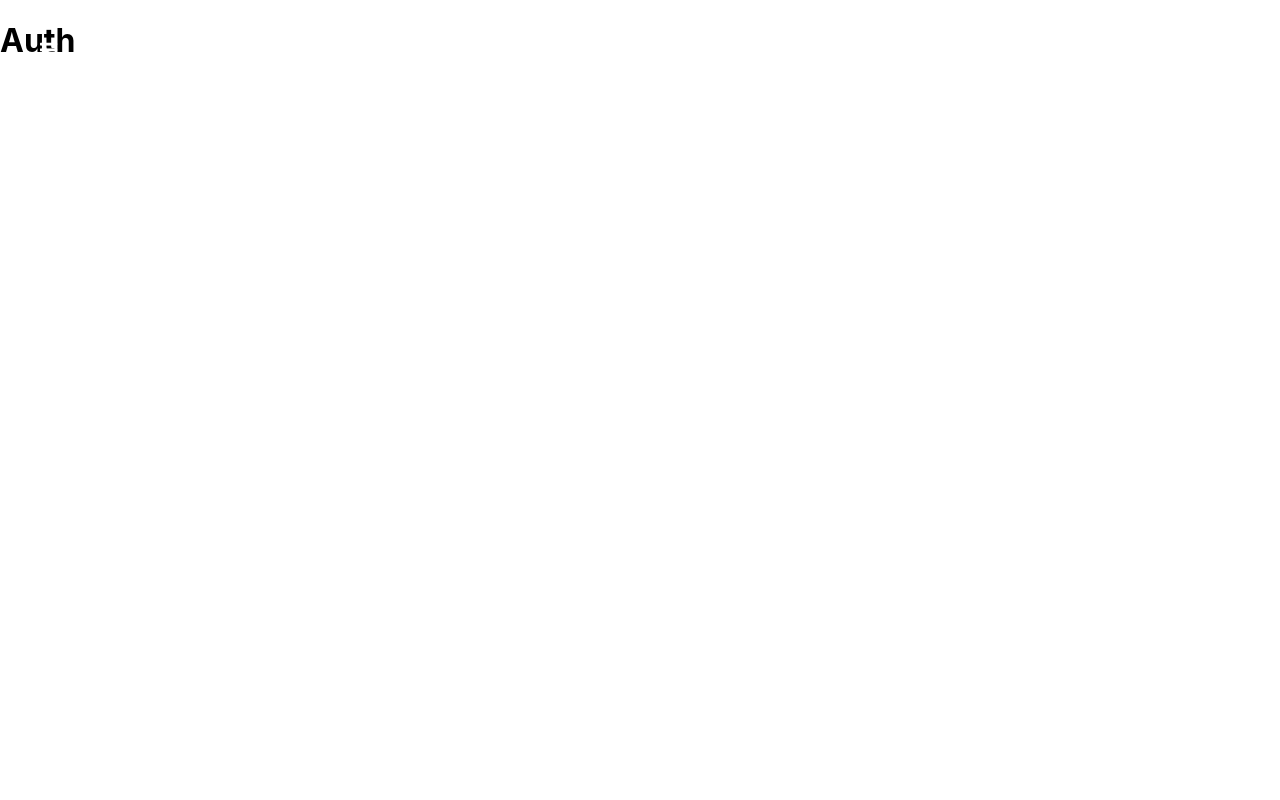
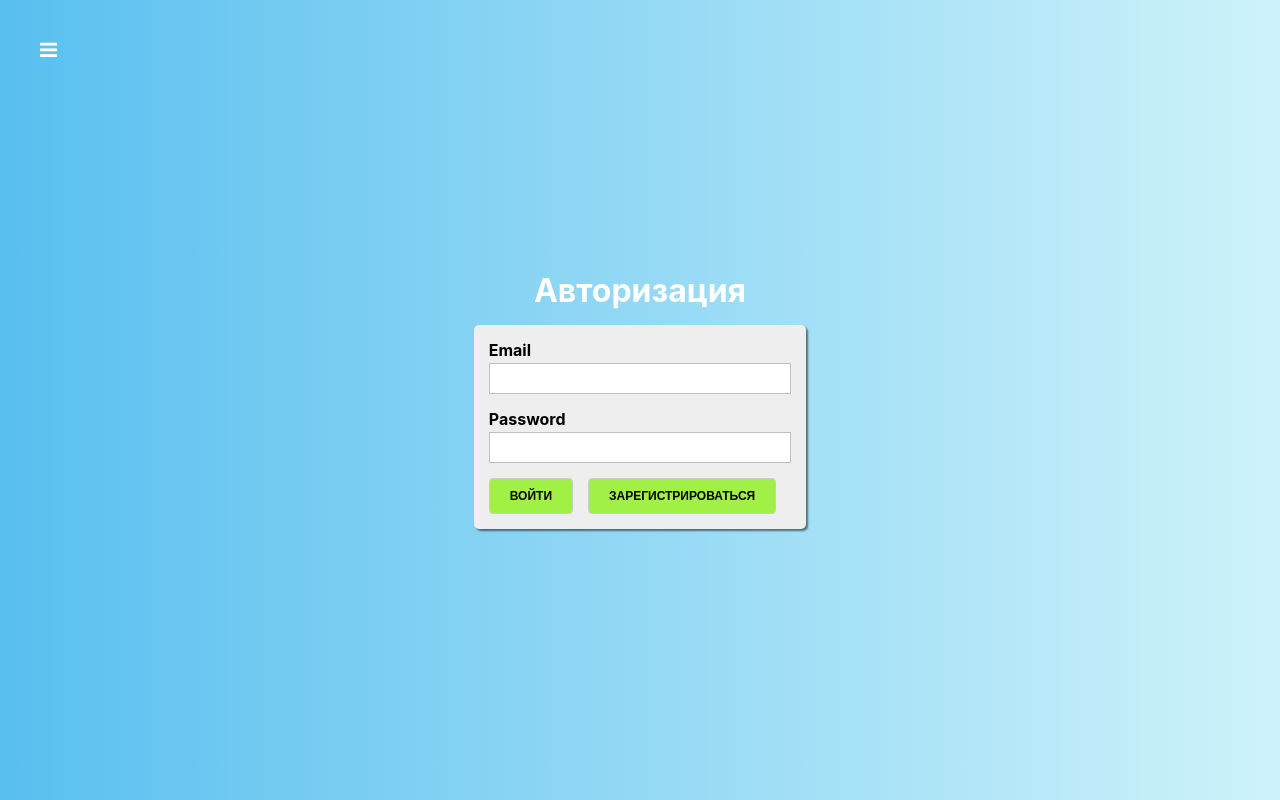
Before and after one commit to yzhura/Udemy-JS, a React app in the folder ReactJS/practise React JS/react-quiz/: page /auth in a window 1280 px wide. Built offline with nearby package versions, Linux system fonts and the light colour scheme.

Commit message:
done part 9, 4. Validation part 2

```diff
--- a/ReactJS/practise React JS/react-quiz/package.json
+++ b/ReactJS/practise React JS/react-quiz/package.json
@@ -29,6 +29,7 @@
     "fs-extra": "7.0.1",
     "html-webpack-plugin": "4.0.0-beta.5",
     "identity-obj-proxy": "3.0.0",
+    "is-js": "^0.1.1",
     "is-wsl": "^1.1.0",
     "jest": "24.9.0",
     "jest-environment-jsdom-fourteen": "0.1.0",
--- /dev/null
+++ b/ReactJS/practise React JS/react-quiz/src/components/UI/Input/Input.js
@@ -0,0 +1,30 @@
+import React from 'react';
+import classes from './Input.module.scss';
+
+function isInvalid({valid, touched, shouldValidate}) {//Деструктуризируем нужные пропсы.
+    return !valid && touched && shouldValidate
+}
+
+const Input = props => {
+    const inputType = props.type || 'text';
+    const cls = [classes.Input];
+    const htmlFor = `${inputType}-${Math.random()}`; //Генерация рандомных id и for
+
+    if(isInvalid(props)) {
+        cls.push(classes.invalid);
+    }
+
+    return (
+        <div className={cls.join(' ')}>
+            <label htmlFor={htmlFor}>{props.label}</label>
+            <input
+                type={inputType}
+                id={htmlFor}
+                value={props.value}
+                onChange={props.onChange}/>
+            {isInvalid(props) ? <span>{props.errorMsg}</span> : null}
+        </div>
+    );
+}
+
+export default Input;
--- /dev/null
+++ b/ReactJS/practise React JS/react-quiz/src/components/UI/Input/Input.module.scss
@@ -0,0 +1,29 @@
+.Input {
+    margin: 0 0 15px;
+    label {
+        margin: 0 0 3px;
+        padding: 0;
+        display: block;
+        font-weight: 700;
+    }
+    input {
+        display: block;
+        box-sizing: border-box;
+        border: 1px solid #bebebe;
+        padding: 7px;
+        margin: 0 0 5px;
+        width: 100%;
+        outline: none;
+        transition: all .3s ease-out;
+    }
+    span {
+        color: #f01f30;
+        font-size: 12px;
+        font-weight: 700;
+    }
+    &.invalid {
+        label {
+            color: #f01f30;
+        }
+    }
+}
--- a/ReactJS/practise React JS/react-quiz/src/container/Auth/Auth.js
+++ b/ReactJS/practise React JS/react-quiz/src/container/Auth/Auth.js
@@ -1,10 +1,137 @@
 import React, { Component } from 'react';
+// import is from 'is-js'; библиотека is js для валидации
+import classes from './Auth.module.scss';
+import Button from '../../components/UI/Button/Button';
+import Input from '../../components/UI/Input/Input';
+
+
+function validateEmail(email) {
+    const re = /^(([^<>()\[\]\\.,;:\s@"]+(\.[^<>()\[\]\\.,;:\s@"]+)*)|(".+"))@((\[[0-9]{1,3}\.[0-9]{1,3}\.[0-9]{1,3}\.[0-9]{1,3}\])|(([a-zA-Z\-0-9]+\.)+[a-zA-Z]{2,}))$/;
+    return re.test(String(email).toLowerCase());
+}
 
 export default class Auth extends Component {
+
+    state = {
+        formControls: {
+            email: {
+                value: '',
+                type: 'email',
+                label: 'Email',
+                errorMsg: 'Введите корректный email',
+                valid: false,
+                touched: false,
+                validation: {
+                    required: true,
+                    email: true
+                }
+            },
+            password: {
+                value: '',
+                type: 'password',
+                label: 'Password',
+                errorMsg: 'Введите корректный пароль',
+                valid: false,
+                touched: false,
+                validation: {
+                    required: false,
+                    minLength: 6
+                }
+            }
+        }
+    }
+
+    loginHandler = () => {
+
+    }
+
+    registerHandler = () => {
+
+    }
+
+    onSubmitHandler = (event) => {
+        event.preventDefault();
+    }
+
+    validateControl(value, validation) {
+        if(!validation) {
+            return true; //если мы не передали параметров для валидация тогда валидировать не нужно
+        }
+        let isValid = true;
+
+        if(validation.required) {
+            isValid = value.trim() !== '' && isValid; //trim() удаляет пробельные символы с начала и конца строки
+        }
+
+        if(validation.email) {
+            // isValid = is.email(value) && isValid; // это валидация для библиотеки is js
+            isValid = validateEmail(value) && isValid; // валидация из StackOverflow
+        }
+
+        if(validation.minLength) {
+            isValid = value.length >= validation.minLength && isValid;
+        }
+
+        return isValid;
+    }
+
+    onСhangeHandler = (event, controlName) => {
+        const formControls = {...this.state.formControls}; //деструктуризируем state.formControls (const formControls это копия стейта)
+        const control = { ...formControls[controlName] };  //деструктуризируем const formControls[controlName] это будет или мыло или пароль, взависимости в какой инпут вводит данные пользователь
+
+        control.value = event.target.value; //присваеваем контолу value который вводи пользователь
+        control.touched = true;
+        control.valid = this.validateControl(control.value, control.validation); //Валидация (control.validation это объект из стейта)
+
+        formControls[controlName] = control; //присваеваем нужному инпуты свойства который мы присвоили выше
+
+        this.setState({
+            formControls
+        })
+    }
+
+    renderInputs() {
+        return Object.keys(this.state.formControls).map((controlName, index) => { //controlName - это email и password из state
+            const control = this.state.formControls[controlName]; //присваеваем переменной |control" email и password из state (проходимся через map и возвращаем сгенерируемые инпуты)
+            return (
+                <Input
+                    // В атрибутах присваеваем нужные значения
+                    key={controlName + index}
+                    type={control.type}
+                    value={control.value}
+                    valid={control.valid} // В компоненте Input нужно дляпроверки и доавления класса .invalid
+                    touched={control.touched} // В компоненте Input нужно дляпроверки и доавления класса .invalid
+                    label={control.label}
+                    shouldValidate={!!control.validation} //Привести control.validation к boolean с помощью "!!".  В компоненте Input нужно дляпроверки и доавления класса .invalid
+                    errorMsg={control.errorMsg} //Сообщение ошибки, выводит спам под инпутом
+                    onChange={(event) => this.onСhangeHandler(event, controlName)}
+                />
+            )
+        })
+    }
+
     render() {
         return (
-            <div>
-                <h1>Auth</h1>
+            <div className={classes.Auth}>
+                <h1>Авторизация</h1>
+                <form
+                    onSubmit={this.onSubmitHandler}
+                    className={classes.AuthForm}>
+
+                        {/* Рендерит инпуты */}
+                        {this.renderInputs()}
+
+                        <Button
+                            type='success'
+                            onClick={this.loginHandler}>
+                                Войти
+                        </Button>
+                        <Button
+                            type='success'
+                            onClick={this.registerHandler}>
+                                Зарегистрироваться
+                        </Button>
+                </form>
             </div>
         );
     }
--- /dev/null
+++ b/ReactJS/practise React JS/react-quiz/src/container/Auth/Auth.module.scss
@@ -0,0 +1,29 @@
+.Auth {
+    display: flex;
+    justify-content: center;
+    flex-direction: column;
+    align-items: center;
+    padding: 100px 0;
+    flex-grow: 1;
+    width: 100%;
+    background: linear-gradient(270deg, #cef2fa 0%, #59bfef 100%);
+
+    > div {
+        width: 100%;
+        max-width: 600px;
+        padding: 0 20px;
+    }
+
+    h1 {
+        margin: 0 0 15px;
+        color: white;
+        text-align: center;
+    }
+}
+
+.AuthForm {
+    background: #eee;
+    box-shadow: 2px 2px 2px rgba(0,0,0,.5);
+    padding: 15px;
+    border-radius: 5px;
+}
```
Also changed, not shown: ReactJS/practise React JS/react-quiz/src/components/Navigations/Drawer/Drawer.js (line endings or trailing spaces), 1 other file (tests, documents, lock files or other folders).
